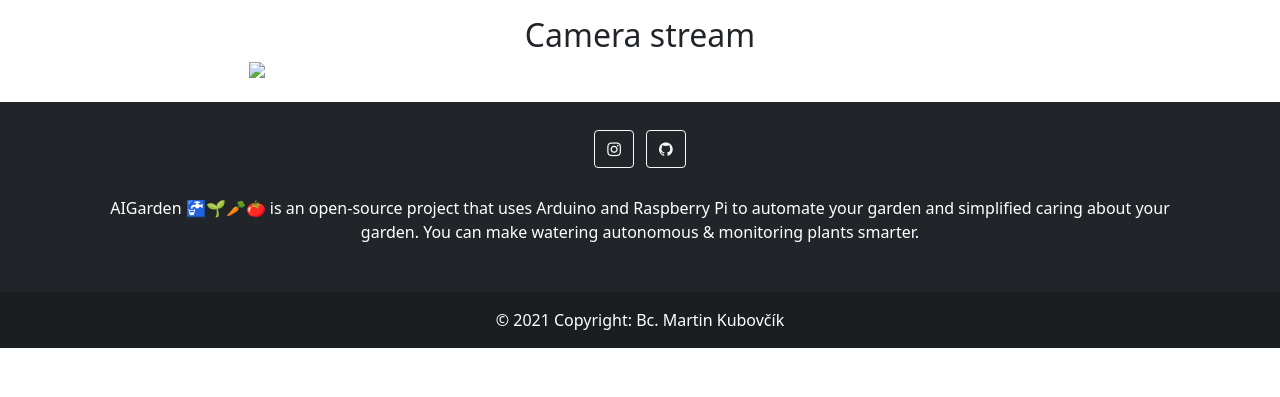
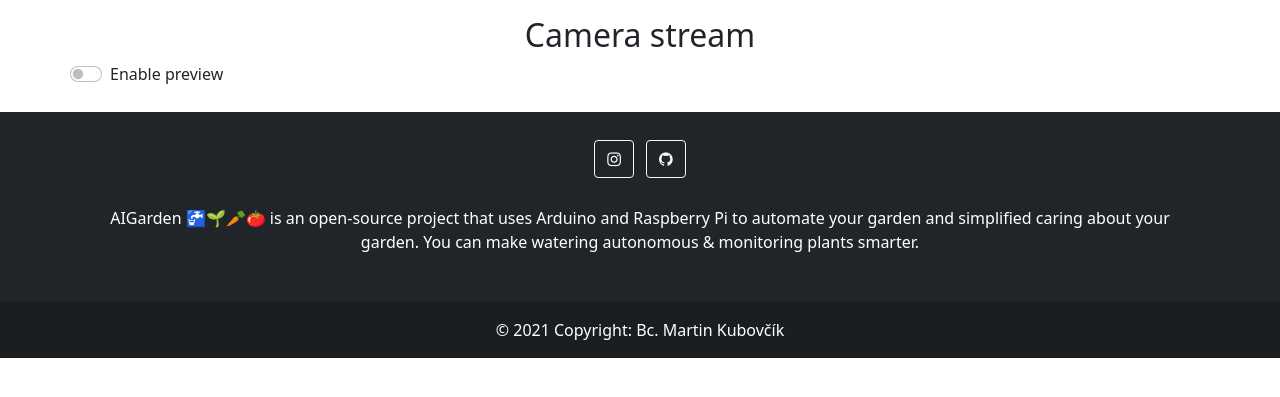
Before and after one commit to markub3327/AIGarden, a Django app: template python/streamapp/templates/index.html in a window 1280 px wide. Shown: the part 56-453 px from the top of the page. Run offline with Django 3.2, Linux system fonts and the light colour scheme; the template is opened without the code that fills it, so the values that code supplies are empty; some libraries are stand-ins or nearby versions.

Commit message:
+ hide camera stream

```diff
--- a/python/streamapp/templates/index.html
+++ b/python/streamapp/templates/index.html
@@ -11,6 +11,20 @@
   <link rel="stylesheet" type="text/css" href="{% static 'css/style.css' %}">
   <script src="https://cdn.jsdelivr.net/npm/bootstrap@5.1.1/dist/js/bootstrap.bundle.min.js"></script>
   <script src="//ajax.googleapis.com/ajax/libs/jquery/2.0.0/jquery.min.js"></script>
+  <script>
+    function hideStream(e) {
+      enablePreview = e.target;
+      imgPreview = document.getElementById("imgPreview");
+      if (enablePreview.checked) {
+        img = document.createElement("IMG");
+        img.className += "mx-auto d-block cam-stream";
+        img.src = "{% url 'video_feed' %}";
+        imgPreview.appendChild(img);
+      } else {
+        imgPreview.removeChild(imgPreview.childNodes[imgPreview.childNodes.length - 1]);
+      }
+    }
+  </script>
 </head>
 
 <body>
@@ -46,8 +60,14 @@
   </nav>
 
   <div class="container mt-3 mb-4">
-    <h2 class="text-center">Camera stream</h2>
-    <img class="mx-auto d-block cam-stream" src="{% url 'video_feed' %}">
+    <div class="row">
+      <h2 class="text-center">Camera stream</h2>
+      <div class="form-check form-switch">
+        <input class="form-check-input" type="checkbox" id="enablePreview" onchange="hideStream(event)">
+        <label class="form-check-label" for="enablePreview">Enable preview</label>
+      </div>
+    </div>
+    <div class="row" id="imgPreview"></div>
   </div>
 
 <footer class="bg-dark text-center text-white" id="about">
```
